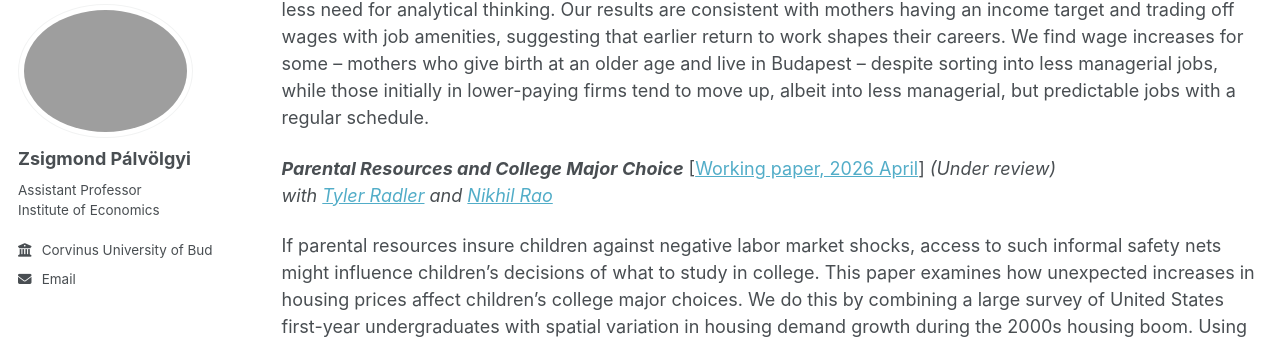
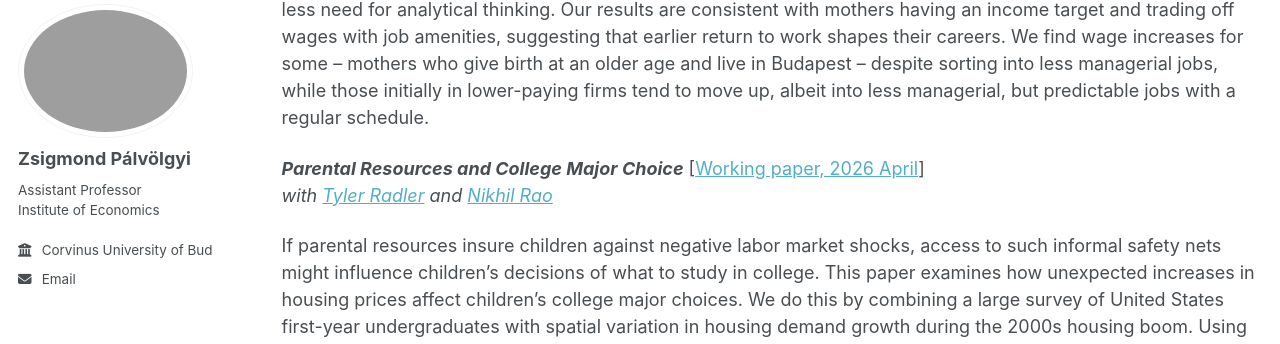
Before and after one commit to zsigmond-palvolgyi/zsigmond-palvolgyi.github.io, a Jekyll site: the page built from _pages/reasearch.md, in a window 1280 px wide and 900 px high, scrolled down 871 px. Shown: the part 102-446 px from the top of the window. Built offline with Jekyll 4.4.1, drawn with Linux system fonts in a browser that asks for light colours.

Commit message:
Update reasearch.md

```diff
--- a/_pages/reasearch.md
+++ b/_pages/reasearch.md
@@ -14,11 +14,11 @@ author_profile: true
 Following the Fair Housing Act (FHAct), which ended lawful housing discrimination in the US in 1968, racial residential segregation declined rapidly, and Black families started to accumulate housing wealth at a faster pace than Whites. In this paper, I examine whether the FHAct could jointly explain these two phenomena, and I simulate how the FHAct affected racial wealth inequality. I first present three stylized facts, which show that during the 1970s, racial residential segregation started to decline, the relocation of Black families from Black neighborhoods intensified, and average housing wealth increased rapidly among Black families. To investigate whether the FHAct supported these changes, I estimate a heterogeneous agent life-cycle OLG model with spatial equilibrium and endogenous house prices. With this model, I simulate how the FHAct affected families' relocation across neighborhoods, neighborhood-level house prices, and the Black and White wealth distribution. Based on my simulation results, the FHAct could explain the observed relocation patterns, the decreasing residential segregation, and partly the increasing housing wealth of Black families. My results suggest that the FHAct substantially decreased racial wealth inequality at the top while, somewhat unexpectedly, it increased racial wealth inequality between the 2nd and 7th deciles of the wealth distribution.
 
 ***Does Earlier Return to Work Help Mothers’ Career? Evidence via the Substitution Effect of Parental Leave*** [[Working paper, 2026 May][gyed_extra]] _(Under review)_ <br>
-_with [Anikó Bíró](https://sites.google.com/site/aniko17biro/), [Lili Márk](https://sites.google.com/view/lilimrk/home?authuser=0), and [Tímea Laura Molnár](https://timea-laura-molnar.com/)_
+_with [Anikó Bíró](https://sites.google.com/site/aniko17biro/), [Lili Márk](https://sites.google.com/view/lilimrk/home?authuser=0), and [Tímea Laura Molnár](https://molnartl.github.io/research/)_
 
 Does earlier return to work after childbirth affect mothers’ labor market trajectories? In this paper, we exploit a unique Hungarian policy reform that allowed mothers to keep maternity benefits even if they resumed work before their child turned two, creating a financial incentive to return earlier without reducing benefit levels. Such unique setting enables us to isolate the Substitution Effect inherent in Paid Parental Leave and to provide its first estimates. Using an Event Study design and administrative linked employer-employee data, we find a 2.8 percentage point (28 percent) rise in employment 19–24 months after childbirth, with no impact on later births or long-term employment propensities. 3–5 years after childbirth, eligible mothers tend to sort into firms with higher wage premiums, but into roles with fewer leadership responsibilities, lower time pressure or consequences of error, and less need for analytical thinking. Our results are consistent with mothers having an income target and trading off wages with job amenities, suggesting that earlier return to work shapes their careers. We find wage increases for some – mothers who give birth at an older age and live in Budapest – despite sorting into less managerial jobs, while those initially in lower-paying firms tend to move up, albeit into less managerial, but predictable jobs with a regular schedule.
 
-***Parental Resources and College Major Choice*** [[Working paper, 2026 April][major_paper]] _(Under review)_ <br>
+***Parental Resources and College Major Choice*** [[Working paper, 2026 April][major_paper]] <br>
 _with [Tyler Radler](https://tradler.github.io/) and [Nikhil Rao](https://sites.google.com/view/nikhil-rao/)_
 
 If parental resources insure children against negative labor market shocks, access to such informal safety nets might influence children’s decisions of what to study in college. This paper examines how unexpected increases in housing prices affect children’s college major choices. We do this by combining a large survey of United States first-year undergraduates with spatial variation in housing demand growth during the 2000s housing boom. Using variation in the size of the structural break in house prices as an instrument for price changes, we find that overall, unexpected increases in house prices induce first-year students to choose majors that earn more. These effects are concentrated among students from areas with low home-ownership rates, consistent with these students primarily facing a cost of living increase. In contrast, an unexpected increase in house prices induces students from areas with high home-ownership rates to choose majors associated with lower earnings. This pattern is consistent with these students responding to a wealth increase by enrolling in majors that lead to lower-paying careers but potentially better amenities.
```
